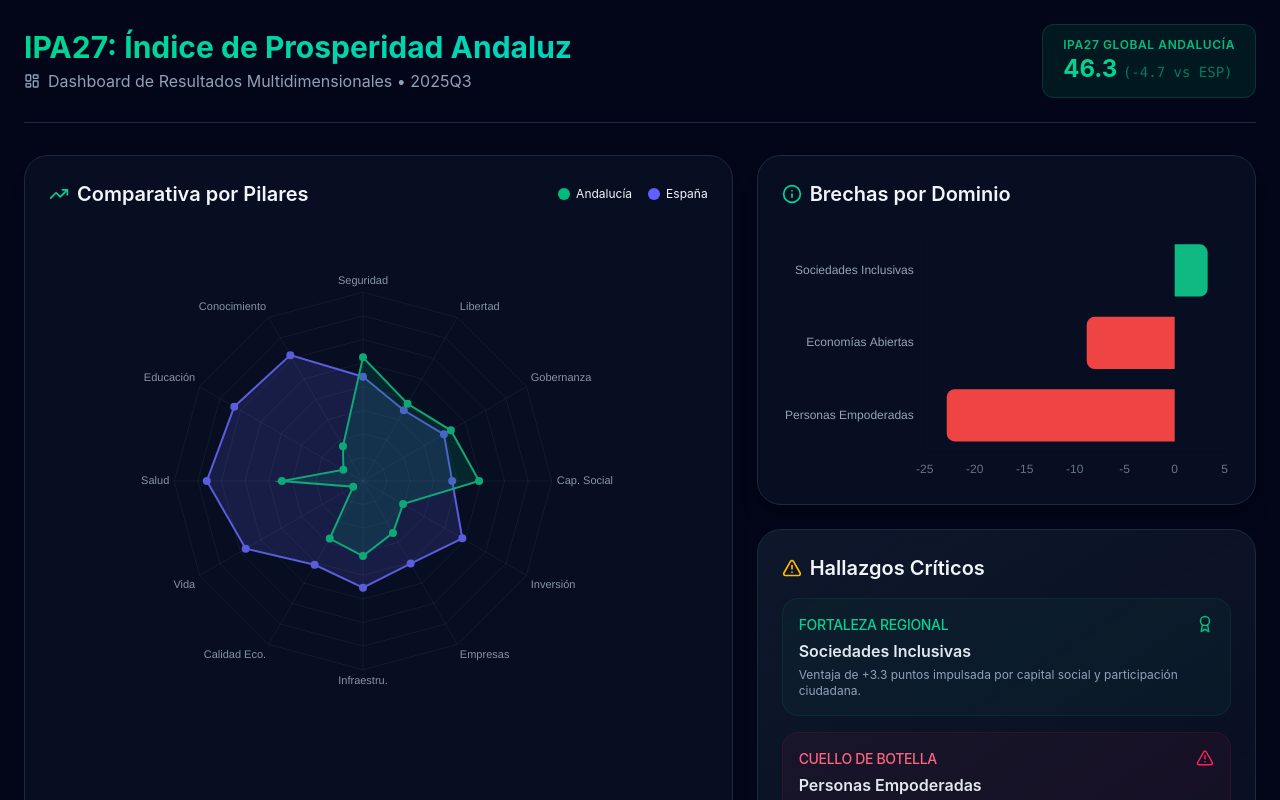
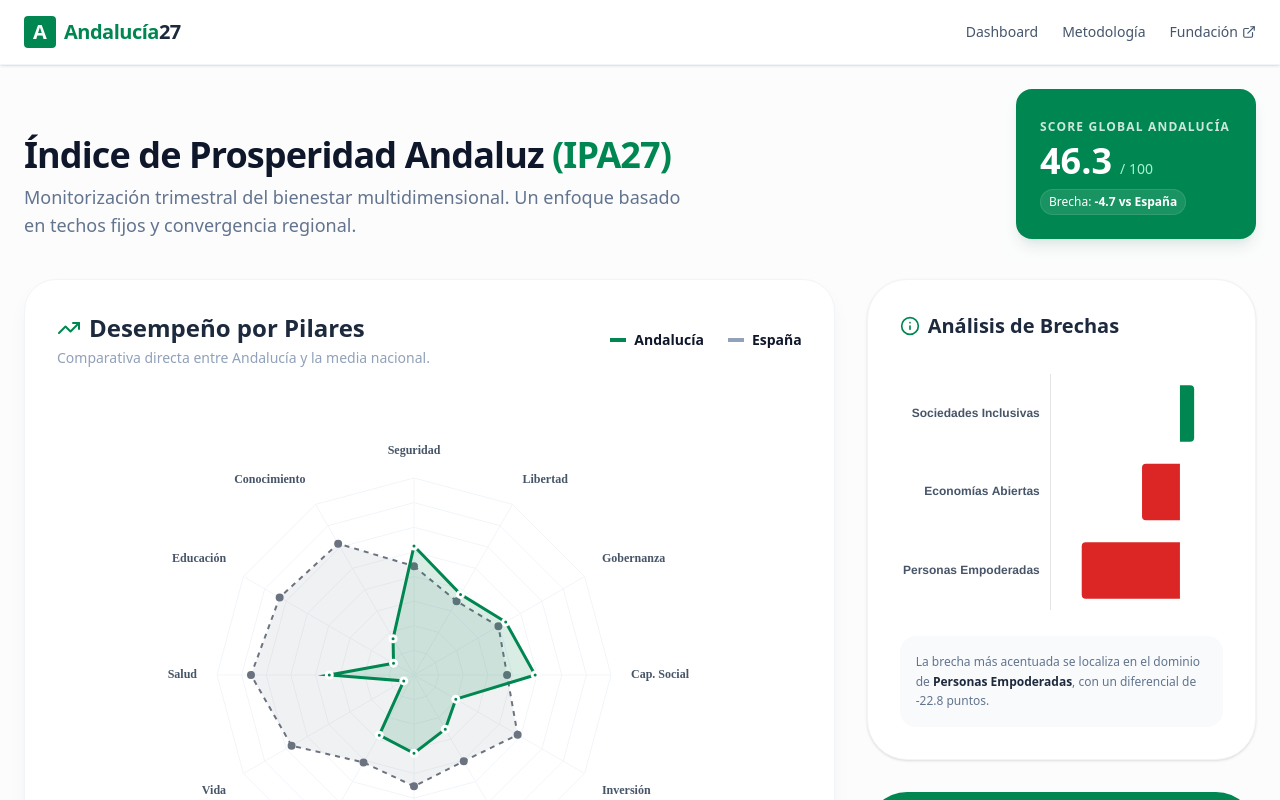
Before and after one commit to mhidper/IPA27_project, a React (Vite) app in the folder dashboard/: page / in a window 1280 px wide. Shown: the top 800 px of the page. Built offline with nearby package versions, Linux system fonts and the light colour scheme.

Commit message:
UI: Rebranding dashboard to match Fundación Andalucía 27 identity (White & Emerald Green)

```diff
--- a/dashboard/src/App.jsx
+++ b/dashboard/src/App.jsx
@@ -13,7 +13,7 @@ import {
   Title,
 } from 'chart.js';
 import { Radar, Bar } from 'react-chartjs-2';
-import { LayoutDashboard, TrendingUp, AlertTriangle, Award, Info } from 'lucide-react';
+import { LayoutDashboard, TrendingUp, AlertTriangle, Award, Info, ExternalLink } from 'lucide-react';
 
 ChartJS.register(
   RadialLinearScale,
@@ -33,8 +33,7 @@ const Dashboard = () => {
   const [loading, setLoading] = useState(true);
 
   useEffect(() => {
-    // In a real scenario, we would parse the CSVs here.
-    // For this prototype, we'll simulate the data based on your 2025Q3 results.
+    // Simulación de datos 2025Q3
     const mockData = {
       dominios: [
         { name: 'Sociedades Inclusivas', and: 52.8, esp: 49.5, gap: 3.3 },
@@ -60,13 +59,13 @@ const Dashboard = () => {
     setTimeout(() => {
       setData(mockData);
       setLoading(false);
-    }, 800);
+    }, 600);
   }, []);
 
   if (loading) {
     return (
-      <div className="flex items-center justify-center min-h-screen bg-slate-900 text-white">
-        <div className="animate-pulse text-xl">Cargando Dashboard IPA27...</div>
+      <div className="flex items-center justify-center min-h-screen bg-white">
+        <div className="text-emerald-700 font-medium animate-pulse">Cargando datos de Prosperidad...</div>
       </div>
     );
   }
@@ -77,18 +76,22 @@ const Dashboard = () => {
       {
         label: 'Andalucía',
         data: data.pilares.map(p => p.score),
-        backgroundColor: 'rgba(5, 150, 105, 0.2)',
-        borderColor: '#10b981',
-        borderWidth: 2,
-        pointBackgroundColor: '#10b981',
+        backgroundColor: 'rgba(0, 135, 81, 0.15)',
+        borderColor: '#008751',
+        borderWidth: 3,
+        pointBackgroundColor: '#008751',
+        pointBorderColor: '#fff',
+        pointHoverBackgroundColor: '#fff',
+        pointHoverBorderColor: '#008751'
       },
       {
         label: 'España',
         data: data.pilares.map(p => p.esp),
-        backgroundColor: 'rgba(99, 102, 241, 0.2)',
-        borderColor: '#6366f1',
+        backgroundColor: 'rgba(107, 114, 128, 0.1)',
+        borderColor: '#6b7280',
         borderWidth: 2,
-        pointBackgroundColor: '#6366f1',
+        borderDash: [5, 5],
+        pointBackgroundColor: '#6b7280',
       },
     ],
   };
@@ -99,54 +102,85 @@ const Dashboard = () => {
       {
         label: 'Brecha (Andalucía - España)',
         data: data.dominios.map(d => d.gap),
-        backgroundColor: data.dominios.map(d => d.gap >= 0 ? '#10b981' : '#ef4444'),
-        borderRadius: 8,
+        backgroundColor: data.dominios.map(d => d.gap >= 0 ? '#008751' : '#dc2626'),
+        borderRadius: 4,
       },
     ],
   };
 
   return (
-    <div className="min-h-screen bg-slate-950 text-slate-100 p-6">
-      {/* Header */}
-      <header className="flex flex-col md:flex-row justify-between items-start md:items-center mb-8 gap-4 border-b border-slate-800 pb-6">
+    <div className="min-h-screen bg-[#fcfcfc] text-slate-900 font-sans">
+      {/* Top Navbar */}
+      <nav className="bg-white border-b border-slate-100 px-6 py-4 flex justify-between items-center sticky top-0 z-50 shadow-sm">
+        <div className="flex items-center gap-2">
+          <div className="w-8 h-8 bg-[#008751] rounded flex items-center justify-center text-white font-bold text-xl">A</div>
+          <span className="text-xl font-bold tracking-tight text-[#008751]">Andalucía<span className="text-slate-800">27</span></span>
+        </div>
+        <div className="hidden md:flex gap-6 text-sm font-medium text-slate-600">
+          <a href="#" className="hover:text-[#008751] transition-colors">Dashboard</a>
+          <a href="#" className="hover:text-[#008751] transition-colors">Metodología</a>
+          <a href="https://www.fundacionandalucia27.com" target="_blank" className="flex items-center gap-1 hover:text-[#008751] transition-colors">
+            Fundación <ExternalLink size={14} />
+          </a>
+        </div>
+      </nav>
+
+      <div className="max-w-7xl mx-auto p-6">
+        {/* Header Hero */}
+        <header className="mb-10">
+          <div className="flex flex-col md:flex-row justify-between items-start md:items-end gap-6">
             <div>
-          <h1 className="text-3xl font-bold bg-gradient-to-r from-emerald-400 to-teal-400 bg-clip-text text-transparent">
-            IPA27: Índice de Prosperidad Andaluz
+              <h1 className="text-4xl font-extrabold text-slate-900 tracking-tight mb-2">
+                Índice de Prosperidad Andaluz <span className="text-[#008751]">(IPA27)</span>
               </h1>
-          <p className="text-slate-400 mt-1 flex items-center gap-2">
-            <LayoutDashboard size={16} /> Dashboard de Resultados Multidimensionales • 2025Q3
+              <p className="text-lg text-slate-500 max-w-2xl">
+                Monitorización trimestral del bienestar multidimensional. Un enfoque basado en techos fijos y convergencia regional.
               </p>
             </div>
-        <div className="bg-emerald-500/10 border border-emerald-500/20 rounded-xl p-3 px-5">
-          <span className="block text-xs uppercase tracking-wider text-emerald-500 font-semibold">IPA27 Global Andalucía</span>
-          <span className="text-2xl font-bold text-emerald-400">46.3 <small className="text-sm font-normal text-emerald-500/60 font-mono">(-4.7 vs ESP)</small></span>
+            <div className="bg-[#008751] text-white rounded-2xl p-6 shadow-lg shadow-emerald-900/10 min-w-[240px]">
+              <span className="text-xs uppercase tracking-widest opacity-80 font-bold">Score Global Andalucía</span>
+              <div className="flex items-baseline gap-2 mt-1">
+                <span className="text-4xl font-black">46.3</span>
+                <span className="text-emerald-200 text-sm font-medium">/ 100</span>
+              </div>
+              <div className="mt-2 text-xs bg-white/10 py-1 px-2 rounded-full inline-block border border-white/10">
+                Brecha: <span className="font-bold">-4.7 vs España</span>
+              </div>
+            </div>
           </div>
         </header>
 
         {/* Main Grid */}
-      <div className="grid grid-cols-1 lg:grid-cols-12 gap-6">
+        <div className="grid grid-cols-1 lg:grid-cols-12 gap-8">
 
-        {/* Radar Chart */}
-        <div className="lg:col-span-7 bg-slate-900/50 border border-slate-800 rounded-3xl p-6 shadow-xl backdrop-blur-sm">
-          <div className="flex items-center justify-between mb-6">
-            <h2 className="text-xl font-semibold flex items-center gap-2">
-              <TrendingUp className="text-emerald-400" size={20} /> Comparativa por Pilares
+          {/* Radar Chart Section */}
+          <div className="lg:col-span-8 bg-white border border-slate-100 rounded-[2.5rem] p-8 shadow-sm radar-container">
+            <div className="flex items-center justify-between mb-8">
+              <div>
+                <h2 className="text-2xl font-bold text-slate-800 flex items-center gap-2">
+                  <TrendingUp className="text-[#008751]" size={24} /> Desempeño por Pilares
                 </h2>
-            <div className="flex gap-4 text-xs">
-              <span className="flex items-center gap-1.5"><div className="w-3 h-3 bg-emerald-500 rounded-full"></div> Andalucía</span>
-              <span className="flex items-center gap-1.5"><div className="w-3 h-3 bg-indigo-500 rounded-full"></div> España</span>
+                <p className="text-slate-400 text-sm mt-1">Comparativa directa entre Andalucía y la media nacional.</p>
+              </div>
+              <div className="flex gap-6 text-sm font-bold">
+                <span className="flex items-center gap-2"><div className="w-4 h-1 bg-[#008751]"></div> Andalucía</span>
+                <span className="flex items-center gap-2"><div className="w-4 h-1 bg-slate-400"></div> España</span>
               </div>
             </div>
-          <div className="aspect-square max-h-[500px] mx-auto opacity-90">
+            <div className="aspect-square max-h-[550px] mx-auto">
               <Radar
                 data={radarData}
                 options={{
                   scales: {
                     r: {
-                    angleLines: { color: 'rgba(148, 163, 184, 0.1)' },
-                    grid: { color: 'rgba(148, 163, 184, 0.1)' },
-                    pointLabels: { color: '#94a3b8', font: { size: 11, weight: '500' } },
-                    ticks: { display: false, backdropColor: 'transparent' },
+                      angleLines: { color: '#f1f5f9' },
+                      grid: { color: '#f1f5f9' },
+                      pointLabels: {
+                        color: '#475569',
+                        font: { family: 'Outfit', size: 12, weight: '700' },
+                        padding: 20
+                      },
+                      ticks: { display: false },
                       suggestedMin: 30,
                       suggestedMax: 70
                     }
@@ -157,13 +191,13 @@ const Dashboard = () => {
             </div>
           </div>
 
-        {/* Right Sidebar */}
-        <div className="lg:col-span-5 flex flex-col gap-6">
+          {/* Side Info */}
+          <div className="lg:col-span-4 flex flex-col gap-8">
 
-          {/* Dominios Brecha Card */}
-          <div className="bg-slate-900/50 border border-slate-800 rounded-3xl p-6 shadow-xl">
-            <h2 className="text-xl font-semibold mb-4 flex items-center gap-2">
-              <Info className="text-emerald-400" size={20} /> Brechas por Dominio
+            {/* Brechas Dominio */}
+            <div className="bg-white border border-slate-100 rounded-[2.5rem] p-8 shadow-sm">
+              <h2 className="text-xl font-bold text-slate-800 mb-6 flex items-center gap-2">
+                <Info className="text-[#008751]" size={20} /> Análisis de Brechas
               </h2>
               <div className="h-64">
                 <Bar
@@ -172,37 +206,39 @@ const Dashboard = () => {
                     indexAxis: 'y',
                     plugins: { legend: { display: false } },
                     scales: {
-                    x: { grid: { display: false }, ticks: { color: '#64748b' } },
-                    y: { grid: { display: false }, ticks: { color: '#94a3b8' } }
+                      x: { display: false },
+                      y: { grid: { display: false }, ticks: { color: '#475569', font: { weight: '600' } } }
                     },
                     maintainAspectRatio: false
                   }}
                 />
               </div>
+              <div className="mt-4 p-4 bg-slate-50 rounded-2xl text-xs text-slate-500 leading-relaxed font-medium">
+                La brecha más acentuada se localiza en el dominio de <span className="text-slate-800 font-bold">Personas Empoderadas</span>, con un diferencial de -22.8 puntos.
+              </div>
             </div>
 
-          {/* Critical Insights */}
-          <div className="bg-gradient-to-br from-slate-900 to-slate-900/50 border border-slate-800 rounded-3xl p-6">
-            <h2 className="text-xl font-semibold mb-4 flex items-center gap-2">
-              <AlertTriangle className="text-amber-400" size={20} /> Hallazgos Críticos
+            {/* Hallazgos */}
+            <div className="bg-[#008751] rounded-[2.5rem] p-8 text-white shadow-xl shadow-emerald-900/10">
+              <h2 className="text-xl font-bold mb-6 flex items-center gap-2">
+                <Award size={20} /> Hallazgos Clave
               </h2>
-            <div className="space-y-4">
-              <div className="p-4 bg-emerald-500/5 border border-emerald-500/10 rounded-2xl">
-                <div className="flex justify-between items-start">
-                  <span className="text-sm font-medium text-emerald-400 uppercase tracking-tight">Fortaleza Regional</span>
-                  <Award size={18} className="text-emerald-500" />
+              <div className="space-y-6">
+                <div>
+                  <div className="flex items-center justify-between mb-2">
+                    <span className="text-xs font-black uppercase tracking-widest opacity-70">Dominio Líder</span>
+                    <span className="text-xs px-2 py-0.5 bg-white/20 rounded-full">+3.3 gap</span>
                   </div>
-                <p className="text-slate-200 mt-1 font-semibold">Sociedades Inclusivas</p>
-                <p className="text-xs text-slate-400 mt-1">Ventaja de +3.3 puntos impulsada por capital social y participación ciudadana.</p>
+                  <p className="text-lg font-bold">Sociedades Inclusivas</p>
+                  <p className="text-sm opacity-80 mt-1 italic">Andalucía supera la media nacional en capital social y seguridad ciudadana.</p>
                 </div>
 
-              <div className="p-4 bg-rose-500/5 border border-rose-500/10 rounded-2xl">
-                <div className="flex justify-between items-start">
-                  <span className="text-sm font-medium text-rose-400 uppercase tracking-tight">Cuello de Botella</span>
-                  <AlertTriangle size={18} className="text-rose-500" />
+                <div className="pt-6 border-t border-white/10">
+                  <div className="flex items-center justify-between mb-2">
+                    <span className="text-xs font-black uppercase tracking-widest opacity-70 italic text-rose-200">Alerta Estructural</span>
                   </div>
-                <p className="text-slate-200 mt-1 font-semibold">Personas Empoderadas</p>
-                <p className="text-xs text-slate-400 mt-1">Brecha crítica de -22.8 puntos en Educación y Conocimiento (I+D).</p>
+                  <p className="text-lg font-bold">Educación y Conocimiento</p>
+                  <p className="text-sm opacity-80 mt-1">El abandono escolar y la baja inversión en I+D actúan como los principales frenos al crecimiento.</p>
                 </div>
               </div>
             </div>
@@ -210,10 +246,23 @@ const Dashboard = () => {
           </div>
         </div>
 
-      <footer className="mt-12 text-center text-slate-500 text-sm border-t border-slate-900 pt-8">
-        <p>Métodos: Techos Fijos y Agregación Geométrica • Desarrollado por Equipo IPA27</p>
-        <p className="mt-2 text-xs">Los datos presentados son proyecciones basadas en modelos econométricos ARIMA y Chow-Lin.</p>
-      </footer>
+        {/* Footer Meta */}
+        <div className="mt-16 flex flex-col md:flex-row justify-between items-center bg-white border border-slate-100 rounded-3xl p-8 gap-6 shadow-sm">
+          <div className="flex items-center gap-4">
+            <div className="flex -space-x-2">
+              <div className="w-10 h-10 rounded-full border-2 border-white bg-slate-100 flex items-center justify-center text-xs font-bold text-slate-400">IE</div>
+              <div className="w-10 h-10 rounded-full border-2 border-white bg-[#008751] flex items-center justify-center text-xs font-bold text-white">A27</div>
+            </div>
+            <div className="text-left">
+              <p className="text-xs font-black text-slate-400 uppercase tracking-widest">Fuentes Oficiales</p>
+              <p className="text-sm font-bold text-slate-600">IECA • INE • Min. Interior</p>
+            </div>
+          </div>
+          <p className="text-slate-400 text-sm max-w-sm text-center md:text-right">
+            Metodología de agregación geométrica basada en el Prosperity Index Framework adaptado para Andalucía.
+          </p>
+        </div>
+      </div>
     </div>
   );
 };
--- a/dashboard/src/index.css
+++ b/dashboard/src/index.css
@@ -1,17 +1,23 @@
 @import "tailwindcss";
 
 @theme {
-  --color-brand: #059669; /* Emerald 600 */
+  --color-brand: #008751;
+  /* Verde Andalucía Intenso */
+  --color-accent: #005a32;
+  /* Verde Oscuro */
+  --color-bg-light: #ffffff;
+  --color-text-dark: #1a1a1a;
+  --color-secondary-grey: #f4f4f4;
 }
 
 :root {
-  font-family: Inter, system-ui, Avenir, Helvetica, Arial, sans-serif;
+  font-family: "Outfit", "Inter", system-ui, sans-serif;
   line-height: 1.5;
   font-weight: 400;
 
-  color-scheme: light dark;
-  color: rgba(255, 255, 255, 0.87);
-  background-color: #0f172a;
+  color-scheme: light;
+  color: var(--color-text-dark);
+  background-color: var(--color-bg-light);
 
   font-synthesis: none;
   text-rendering: optimizeLegibility;
@@ -25,8 +31,26 @@ body {
   place-items: center;
   min-width: 320px;
   min-height: 100vh;
+  background-color: var(--color-bg-light);
 }
 
 #root {
   width: 100%;
 }
+
+.radar-container {
+  background: white;
+  border-radius: 2rem;
+  box-shadow: 0 10px 25px -5px rgba(0, 0, 0, 0.05), 0 8px 10px -6px rgba(0, 0, 0, 0.05);
+}
+
+.card-brand {
+  background: white;
+  border: 1px solid #e5e7eb;
+  transition: transform 0.2s ease, box-shadow 0.2s ease;
+}
+
+.card-brand:hover {
+  transform: translateY(-2px);
+  box-shadow: 0 12px 20px -5px rgba(0, 0, 0, 0.1);
+}
```
Lines whose indentation alone changed are shown as unchanged.
